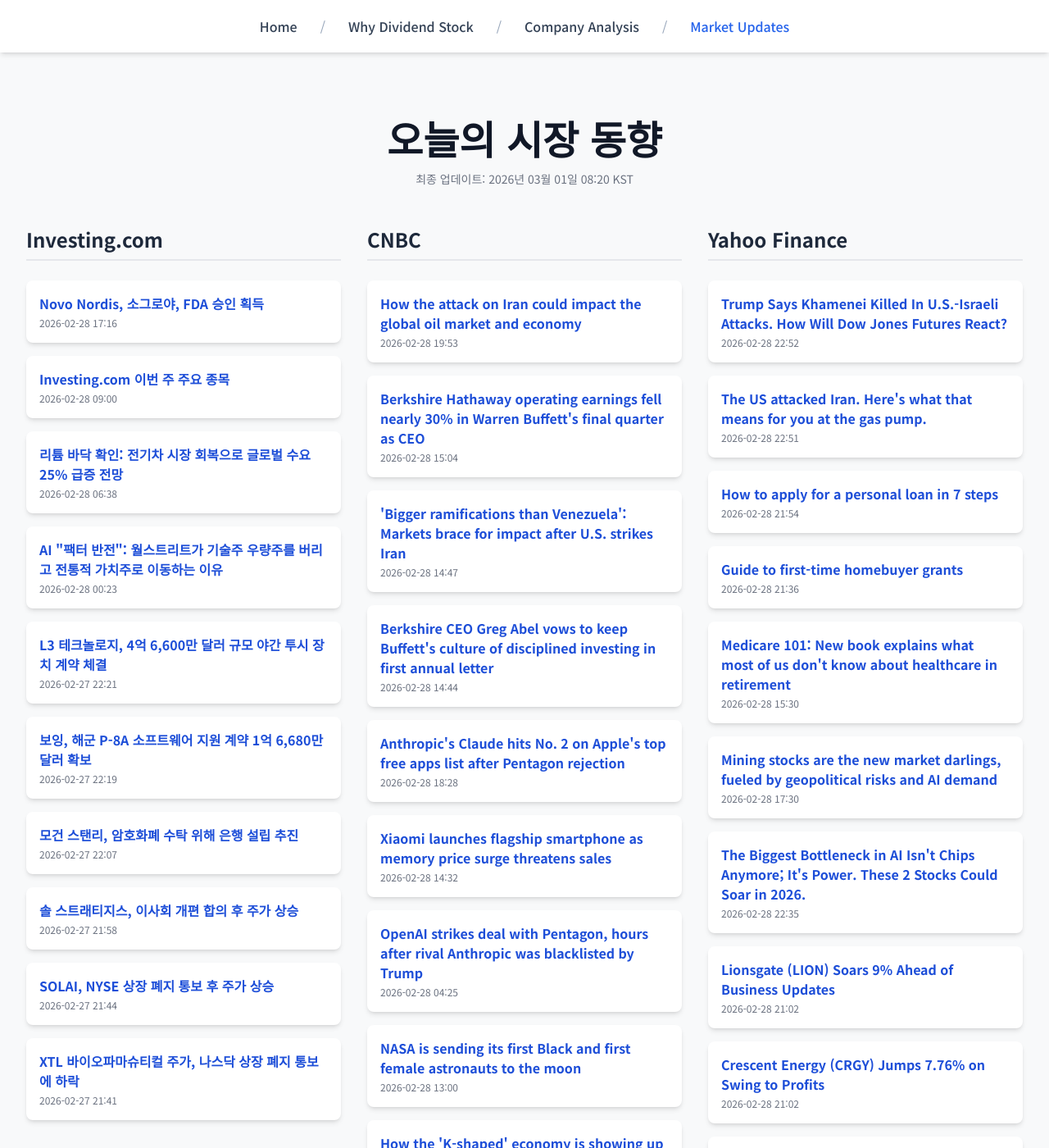
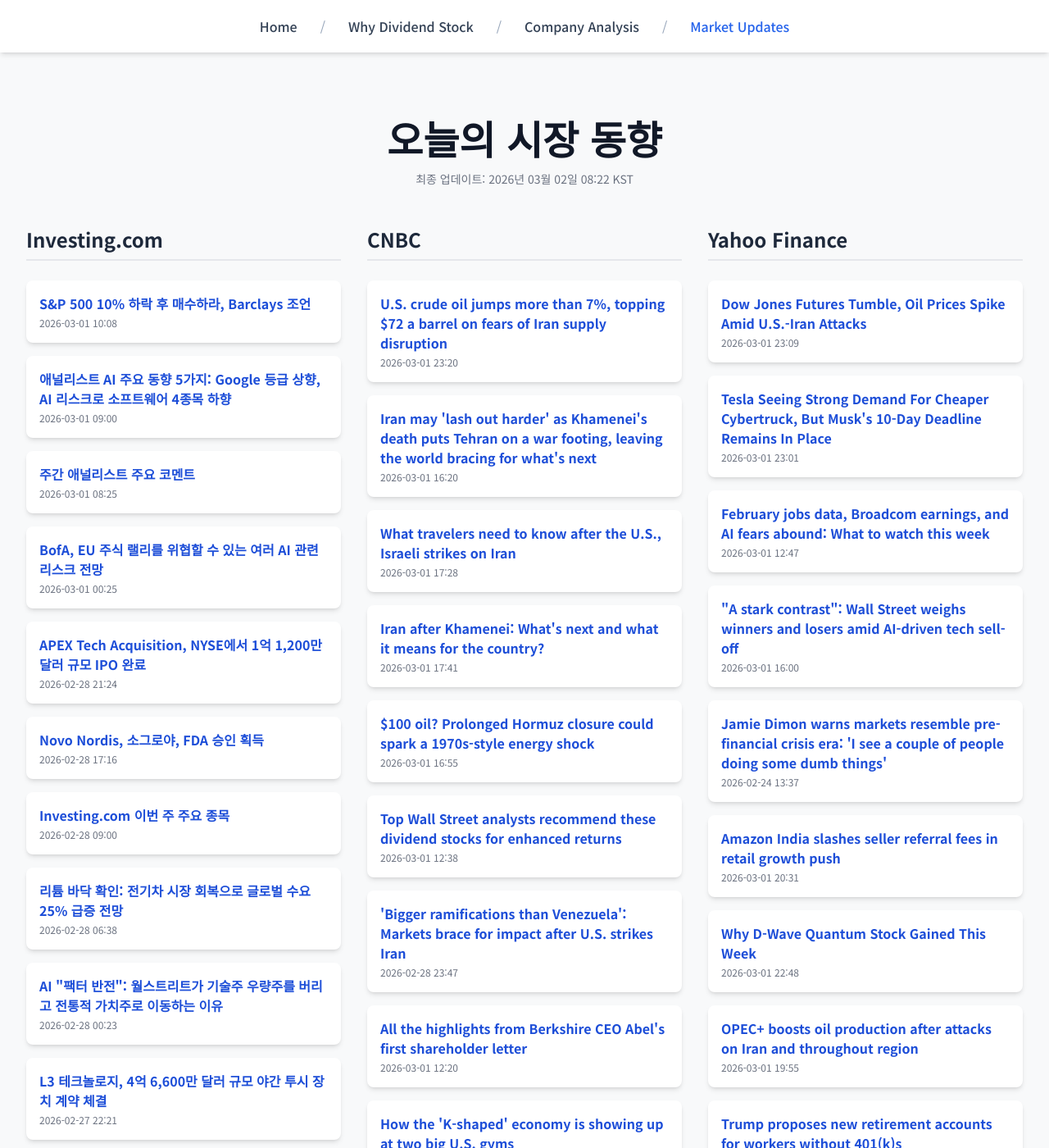
Before and after one commit to Kay-Hwang/my-company-analysis, a Jekyll site: the page built from market-updates.html, in a window 1280 px wide and 1400 px high. Shown: the whole window at 82% size. Built offline with Jekyll 4.4.1, drawn with Linux system fonts in a browser that asks for light colours; nearby versions of some CDN libraries; a script that is not in the unit is left out; some of the changed text lies outside the part shown.

Commit message:
Update daily data

```diff
--- a/_data/latest_data.json
+++ b/_data/latest_data.json
@@ -1,7 +1,37 @@
 {
-  "lastUpdated": "2026년 03월 01일 08:20 KST",
+  "lastUpdated": "2026년 03월 02일 08:22 KST",
   "news": {
     "investing": [
+      {
+        "title": "S&P 500 10% 하락 후 매수하라, Barclays 조언",
+        "link": "https://kr.investing.com/news/stock-market-news/article-1845481",
+        "pubDate": "2026-03-01 10:08:08",
+        "summary": "S&P 500 10% 하락 후 매수하라, Barclays 조언"
+      },
+      {
+        "title": "애널리스트 AI 주요 동향 5가지: Google 등급 상향, AI 리스크로 소프트웨어 4종목 하향",
+        "link": "https://kr.investing.com/news/stock-market-news/article-1845474",
+        "pubDate": "2026-03-01 09:00:03",
+        "summary": "애널리스트 AI 주요 동향 5가지: Google 등급 상향, AI 리스크로 소프트웨어 4종목 하향"
+      },
+      {
+        "title": "주간 애널리스트 주요 코멘트",
+        "link": "https://kr.investing.com/news/stock-market-news/article-1845470",
+        "pubDate": "2026-03-01 08:25:01",
+        "summary": "주간 애널리스트 주요 코멘트"
+      },
+      {
+        "title": "BofA, EU 주식 랠리를 위협할 수 있는 여러 AI 관련 리스크 전망",
+        "link": "https://kr.investing.com/news/stock-market-news/article-1845421",
+        "pubDate": "2026-03-01 00:25:10",
+        "summary": "BofA, EU 주식 랠리를 위협할 수 있는 여러 AI 관련 리스크 전망"
+      },
+      {
+        "title": "APEX Tech Acquisition, NYSE에서 1억 1,200만 달러 규모 IPO 완료",
+        "link": "https://kr.investing.com/news/stock-market-news/article-432SI-1845396",
+        "pubDate": "2026-02-28 21:24:05",
+        "summary": "APEX Tech Acquisition, NYSE에서 1억 1,200만 달러 규모 IPO 완료"
+      },
       {
         "title": "Novo Nordis, 소그로야, FDA 승인 획득",
         "link": "https://kr.investing.com/news/stock-market-news/article-93CH-1845391",
@@ -31,86 +61,56 @@
         "link": "https://kr.investing.com/news/stock-market-news/article-93CH-1845125",
         "pubDate": "2026-02-27 22:21:51",
         "summary": "L3 테크놀로지, 4억 6,600만 달러 규모 야간 투시 장치 계약 체결"
-      },
-      {
-        "title": "보잉, 해군 P-8A 소프트웨어 지원 계약 1억 6,680만 달러 확보",
-        "link": "https://kr.investing.com/news/stock-market-news/article-93CH-1845123",
-        "pubDate": "2026-02-27 22:19:57",
-        "summary": "보잉, 해군 P-8A 소프트웨어 지원 계약 1억 6,680만 달러 확보"
-      },
-      {
-        "title": "모건 스탠리, 암호화폐 수탁 위해 은행 설립 추진",
-        "link": "https://kr.investing.com/news/stock-market-news/article-93CH-1845117",
-        "pubDate": "2026-02-27 22:07:48",
-        "summary": "모건 스탠리, 암호화폐 수탁 위해 은행 설립 추진"
-      },
-      {
-        "title": "솔 스트래티지스, 이사회 개편 합의 후 주가 상승",
-        "link": "https://kr.investing.com/news/stock-market-news/article-93CH-1845112",
-        "pubDate": "2026-02-27 21:58:07",
-        "summary": "솔 스트래티지스, 이사회 개편 합의 후 주가 상승"
-      },
-      {
-        "title": "SOLAI, NYSE 상장 폐지 통보 후 주가 상승",
-        "link": "https://kr.investing.com/news/stock-market-news/article-93CH-1845103",
-        "pubDate": "2026-02-27 21:44:54",
-        "summary": "SOLAI, NYSE 상장 폐지 통보 후 주가 상승"
-      },
-      {
-        "title": "XTL 바이오파마슈티컬 주가, 나스닥 상장 폐지 통보에 하락",
-        "link": "https://kr.investing.com/news/stock-market-news/article-93CH-1845093",
-        "pubDate": "2026-02-27 21:41:14",
-        "summary": "XTL 바이오파마슈티컬 주가, 나스닥 상장 폐지 통보에 하락"
       }
     ],
     "cnbc": [
       {
-        "title": "How the attack on Iran could impact the global oil market and economy",
-        "link": "https://www.cnbc.com/2026/02/28/iran-us-attack-oil-market-economy.html",
-        "pubDate": "Sat, 28 Feb 2026 19:53:52 GMT",
-        "summary": "The U.S.-Israeli attack raises the risk of major oil supply disruption. Iran is the fourth-largest OPEC producer and sits on the critical Strait of Hormuz."
+        "title": "U.S. crude oil jumps more than 7%, topping $72 a barrel on fears of Iran supply disruption",
+        "link": "https://www.cnbc.com/2026/03/01/crude-oil-futures-iran.html",
+        "pubDate": "Sun, 01 Mar 2026 23:20:21 GMT",
+        "summary": "It is unclear who will ultimately govern Iran, the fourth-largest oil producer in OPEC, after U.S.-Israel strikes killed Ayatollah Ali Khamenei."
       },
       {
-        "title": "Berkshire Hathaway operating earnings fell nearly 30% in Warren Buffett's final quarter as CEO",
-        "link": "https://www.cnbc.com/2026/02/28/berkshire-hathaway-brka-q4-2025-earnings.html",
-        "pubDate": "Sat, 28 Feb 2026 15:04:18 GMT",
-        "summary": "Berkshire Hathaway reported fourth-quarter and full-year 2025 earnings on Saturday."
+        "title": "Iran may 'lash out harder' as Khamenei's death puts Tehran on a war footing, leaving the world bracing for what's next",
+        "link": "https://www.cnbc.com/2026/03/01/us-israel-attacks-strikes-iran-retaliate-china-russia-allies.html",
+        "pubDate": "Sun, 01 Mar 2026 16:20:57 GMT",
+        "summary": "Iran's strategic allies Russia and China have made strong diplomatic protests, but analysts say neither is in a position to offer meaningful support."
+      },
+      {
+        "title": "What travelers need to know after the U.S., Israeli strikes on Iran",
+        "link": "https://www.cnbc.com/2026/03/01/travel-iran-attack-middle-east-flights.html",
+        "pubDate": "Sun, 01 Mar 2026 17:28:35 GMT",
+        "summary": "What travelers need to know after the strikes in the Middle East."
+      },
+      {
+        "title": "Iran after Khamenei: What's next and what it means for the country?",
+        "link": "https://www.cnbc.com/2026/03/01/iran-khamenei-dead-us-israel-strike-trump-netanyahu.html",
+        "pubDate": "Sun, 01 Mar 2026 17:41:31 GMT",
+        "summary": "Khamenei assumed power following the death of Ayatollah Ruhollah Khomeini in 1989, inheriting a revolutionary state still consolidating itself."
+      },
+      {
+        "title": "$100 oil? Prolonged Hormuz closure could spark a 1970s-style energy shock",
+        "link": "https://www.cnbc.com/2026/03/01/experts-weigh-potential-scenarios-for-oil-if-strait-of-hormuz-closes.html",
+        "pubDate": "Sun, 01 Mar 2026 16:55:54 GMT",
+        "summary": "Energy analysts are bracing for a possible oil supply shock after U.S. strikes on Iran reignited fears of disruptions in the Strait of Hormuz."
+      },
+      {
+        "title": "Top Wall Street analysts recommend these dividend stocks for enhanced returns",
+        "link": "https://www.cnbc.com/2026/03/01/top-wall-street-analysts-recommend-these-dividend-stocks-for-enhanced-returns.html",
+        "pubDate": "Sun, 01 Mar 2026 12:38:29 GMT",
+        "summary": "TipRanks names three stocks with dividends that analysts believe can bolster investors' portfolios."
       },
       {
         "title": "'Bigger ramifications than Venezuela': Markets brace for impact after U.S. strikes Iran",
         "link": "https://www.cnbc.com/2026/02/28/markets-brace-for-impact-following-us-military-strikes-against-iran.html",
-        "pubDate": "Sat, 28 Feb 2026 14:47:07 GMT",
+        "pubDate": "Sat, 28 Feb 2026 23:47:25 GMT",
         "summary": "Investors are bracing for impact after the U.S.'s attacks on Iran, a move they see as carrying far larger market consequences than the Venezuela campaign."
       },
       {
-        "title": "Berkshire CEO Greg Abel vows to keep Buffett's culture of disciplined investing in first annual letter",
-        "link": "https://www.cnbc.com/2026/02/28/berkshire-ceo-abel-vows-to-keep-buffetts-culture-of-disciplined-investing-in-first-annual-letter.html",
-        "pubDate": "Sat, 28 Feb 2026 14:44:01 GMT",
-        "summary": "Berkshire Hathaway's Greg Abel released his first annual shareholder letter as chief executive."
-      },
-      {
-        "title": "Anthropic's Claude hits No. 2 on Apple's top free apps list after Pentagon rejection",
-        "link": "https://www.cnbc.com/2026/02/28/anthropics-claude-apple-apps.html",
-        "pubDate": "Sat, 28 Feb 2026 18:28:44 GMT",
-        "summary": "OpenAI's ChatGPT remains the top free app in the U.S. on Apple's rankings, but Claude has steadily gained traction."
-      },
-      {
-        "title": "Xiaomi launches flagship smartphone as memory price surge threatens sales",
-        "link": "https://www.cnbc.com/2026/02/28/xiaomi-17-and-17-ultra-launch-price-specs.html",
-        "pubDate": "Sat, 28 Feb 2026 14:32:04 GMT",
-        "summary": "The Xiaomi 17 starts at 999 euros ($1,179) while the Xiaomi 17 Ultra starts at 1,499 euros, with the device priced the same as its predecessor."
-      },
-      {
-        "title": "OpenAI strikes deal with Pentagon, hours after rival Anthropic was blacklisted by Trump",
-        "link": "https://www.cnbc.com/2026/02/27/openai-strikes-deal-with-pentagon-hours-after-rival-anthropic-was-blacklisted-by-trump.html",
-        "pubDate": "Sat, 28 Feb 2026 04:25:34 GMT",
-        "summary": "OpenAI CEO Sam Altman said on X that his company has come to terms with the Defense Department for use of its models."
-      },
-      {
-        "title": "NASA is sending its first Black and first female astronauts to the moon",
-        "link": "https://www.cnbc.com/2026/02/28/nasa-astronauts-moon-artemis.html",
-        "pubDate": "Sat, 28 Feb 2026 13:00:01 GMT",
-        "summary": "NASA is sending the first Black and first female astronauts to the moon in an upcoming launch, marking the first journey to the moon in over 50 years."
+        "title": "All the highlights from Berkshire CEO Abel's first shareholder letter",
+        "link": "https://www.cnbc.com/2026/03/01/all-the-highlights-from-berkshire-ceo-abels-first-shareholder-letter.html",
+        "pubDate": "Sun, 01 Mar 2026 12:20:34 GMT",
+        "summary": "After two months on the job, new Berkshire Hathaway CEO Greg Abel emphasizes he won't be making major changes to the way the company has operated for decades under Warren Buffett's leadership."
       },
       {
         "title": "How the 'K-shaped' economy is showing up at two big U.S. gyms",
@@ -119,72 +119,72 @@
         "summary": "The outlooks of Life Time and Planet Fitness show the divergence in spending between higher- and lower-income consumers."
       },
       {
-        "title": "Trump said tariffs could someday 'substantially replace' income taxes. What policy experts say",
-        "link": "https://www.cnbc.com/2026/02/27/trump-tariffs-income-taxes.html",
-        "pubDate": "Fri, 27 Feb 2026 13:14:41 GMT",
-        "summary": "During his State of the Union address, President Donald Trump said tariffs could someday \"substantially replace\" the federal income tax system."
+        "title": "China's Honor shows off smartphone with robotic camera arm and teases a humanoid robot",
+        "link": "https://www.cnbc.com/2026/03/01/honor-robot-phone-magic-v6-foldable-launch-mwc.html",
+        "pubDate": "Sun, 01 Mar 2026 14:15:41 GMT",
+        "summary": "Honor debuted a Robot Phone on Sunday at the Mobile World Congress as it looks to stand out from rivals like Samsung and Apple in the smartphone market."
       }
     ],
     "yahoo": [
       {
-        "title": "Trump Says Khamenei Killed In U.S.-Israeli Attacks. How Will Dow Jones Futures React?",
+        "title": "Dow Jones Futures Tumble, Oil Prices Spike Amid U.S.-Iran Attacks",
         "link": "https://www.investors.com/market-trend/stock-market-today/trump-us-israel-massive-attacks-iran-dow-jones-futures-oil-prices/?src=A00220&yptr=yahoo",
-        "pubDate": "2026-02-28T22:52:00Z",
-        "summary": "Trump Says Khamenei Killed In U.S.-Israeli Attacks. How Will Dow Jones Futures React?"
+        "pubDate": "2026-03-01T23:09:18Z",
+        "summary": "Dow Jones Futures Tumble, Oil Prices Spike Amid U.S.-Iran Attacks"
       },
       {
-        "title": "The US attacked Iran. Here's what that means for you at the gas pump.",
-        "link": "https://finance.yahoo.com/news/us-attacked-iran-heres-means-225121752.html",
-        "pubDate": "2026-02-28T22:51:21Z",
-        "summary": "The US attacked Iran. Here's what that means for you at the gas pump."
+        "title": "Tesla Seeing Strong Demand For Cheaper Cybertruck, But Musk's 10-Day Deadline Remains In Place",
+        "link": "https://finance.yahoo.com/news/tesla-seeing-strong-demand-cheaper-230101303.html",
+        "pubDate": "2026-03-01T23:01:01Z",
+        "summary": "Tesla Seeing Strong Demand For Cheaper Cybertruck, But Musk's 10-Day Deadline Remains In Place"
       },
       {
-        "title": "How to apply for a personal loan in 7 steps",
-        "link": "https://finance.yahoo.com/news/personal-loan-8-steps-214509983.html",
-        "pubDate": "2026-02-28T21:54:25Z",
-        "summary": "How to apply for a personal loan in 7 steps"
+        "title": "February jobs data, Broadcom earnings, and AI fears abound: What to watch this week",
+        "link": "https://finance.yahoo.com/news/february-jobs-data-broadcom-earnings-and-ai-fears-abound-what-to-watch-this-week-124739613.html",
+        "pubDate": "2026-03-01T12:47:39Z",
+        "summary": "February jobs data, Broadcom earnings, and AI fears abound: What to watch this week"
       },
       {
-        "title": "Guide to first-time homebuyer grants",
-        "link": "https://finance.yahoo.com/news/first-time-homebuyer-grants-203214412.html",
-        "pubDate": "2026-02-28T21:36:40Z",
-        "summary": "Guide to first-time homebuyer grants"
+        "title": "\"A stark contrast\": Wall Street weighs winners and losers amid AI-driven tech sell-off",
+        "link": "https://finance.yahoo.com/news/a-stark-contrast-wall-street-weighs-winners-and-losers-amid-ai-driven-tech-sell-off-160017420.html",
+        "pubDate": "2026-03-01T16:00:17Z",
+        "summary": "\"A stark contrast\": Wall Street weighs winners and losers amid AI-driven tech sell-off"
       },
       {
-        "title": "Medicare 101: New book explains what most of us don't know about healthcare in retirement",
-        "link": "https://finance.yahoo.com/news/medicare-101-new-book-explains-what-most-of-us-dont-know-about-healthcare-in-retirement-153033448.html",
-        "pubDate": "2026-02-28T15:30:33Z",
-        "summary": "Medicare 101: New book explains what most of us don't know about healthcare in retirement"
+        "title": "Jamie Dimon warns markets resemble pre-financial crisis era: 'I see a couple of people doing some dumb things'",
+        "link": "https://finance.yahoo.com/news/jamie-dimon-warns-markets-resemble-pre-financial-crisis-era-i-see-a-couple-of-people-doing-some-dumb-things-133719344.html",
+        "pubDate": "2026-02-24T13:37:19Z",
+        "summary": "Jamie Dimon warns markets resemble pre-financial crisis era: 'I see a couple of people doing some dumb things'"
       },
       {
-        "title": "Mining stocks are the new market darlings, fueled by geopolitical risks and AI demand",
-        "link": "https://finance.yahoo.com/news/mining-stocks-are-the-new-market-darlings-fueled-by-geopolitical-risks-and-ai-demand-173005780.html",
-        "pubDate": "2026-02-28T17:30:05Z",
-        "summary": "Mining stocks are the new market darlings, fueled by geopolitical risks and AI demand"
+        "title": "Amazon India slashes seller referral fees in retail growth push",
+        "link": "https://finance.yahoo.com/news/amazon-india-slashes-seller-referral-203149282.html",
+        "pubDate": "2026-03-01T20:31:49Z",
+        "summary": "Amazon India slashes seller referral fees in retail growth push"
       },
       {
-        "title": "The Biggest Bottleneck in AI Isn't Chips Anymore; It's Power. These 2 Stocks Could Soar in 2026.",
-        "link": "https://finance.yahoo.com/news/biggest-bottleneck-ai-isnt-chips-223500476.html",
-        "pubDate": "2026-02-28T22:35:00Z",
-        "summary": "The Biggest Bottleneck in AI Isn't Chips Anymore; It's Power. These 2 Stocks Could Soar in 2026."
+        "title": "Why D-Wave Quantum Stock Gained This Week",
+        "link": "https://finance.yahoo.com/news/why-d-wave-quantum-stock-224834408.html",
+        "pubDate": "2026-03-01T22:48:34Z",
+        "summary": "Why D-Wave Quantum Stock Gained This Week"
       },
       {
-        "title": "Lionsgate (LION) Soars 9% Ahead of Business Updates",
-        "link": "https://finance.yahoo.com/news/lionsgate-lion-soars-9-ahead-210227966.html",
-        "pubDate": "2026-02-28T21:02:27Z",
-        "summary": "Lionsgate (LION) Soars 9% Ahead of Business Updates"
+        "title": "OPEC+ boosts oil production after attacks on Iran and throughout region",
+        "link": "https://finance.yahoo.com/news/opec-boosts-oil-production-attacks-195550407.html",
+        "pubDate": "2026-03-01T19:55:50Z",
+        "summary": "OPEC+ boosts oil production after attacks on Iran and throughout region"
       },
       {
-        "title": "Crescent Energy (CRGY) Jumps 7.76% on Swing to Profits",
-        "link": "https://finance.yahoo.com/news/crescent-energy-crgy-jumps-7-210220864.html",
-        "pubDate": "2026-02-28T21:02:20Z",
-        "summary": "Crescent Energy (CRGY) Jumps 7.76% on Swing to Profits"
+        "title": "Trump proposes new retirement accounts for workers without 401(k)s",
+        "link": "https://finance.yahoo.com/news/trump-proposes-new-retirement-accounts-for-workers-without-401ks-173706394.html",
+        "pubDate": "2026-02-25T17:37:06Z",
+        "summary": "Trump proposes new retirement accounts for workers without 401(k)s"
       },
       {
-        "title": "SM Energy (SM) Jumps 9.5% on Double-Digit Dividend Hike",
-        "link": "https://finance.yahoo.com/news/sm-energy-sm-jumps-9-210035461.html",
-        "pubDate": "2026-02-28T21:00:35Z",
-        "summary": "SM Energy (SM) Jumps 9.5% on Double-Digit Dividend Hike"
+        "title": "Jobs, Geopolitics and Other Key Things to Watch this Week",
+        "link": "https://finance.yahoo.com/news/jobs-geopolitics-other-key-things-180002397.html",
+        "pubDate": "2026-03-01T18:00:02Z",
+        "summary": "Jobs, Geopolitics and Other Key Things to Watch this Week"
       }
     ]
   }
```
